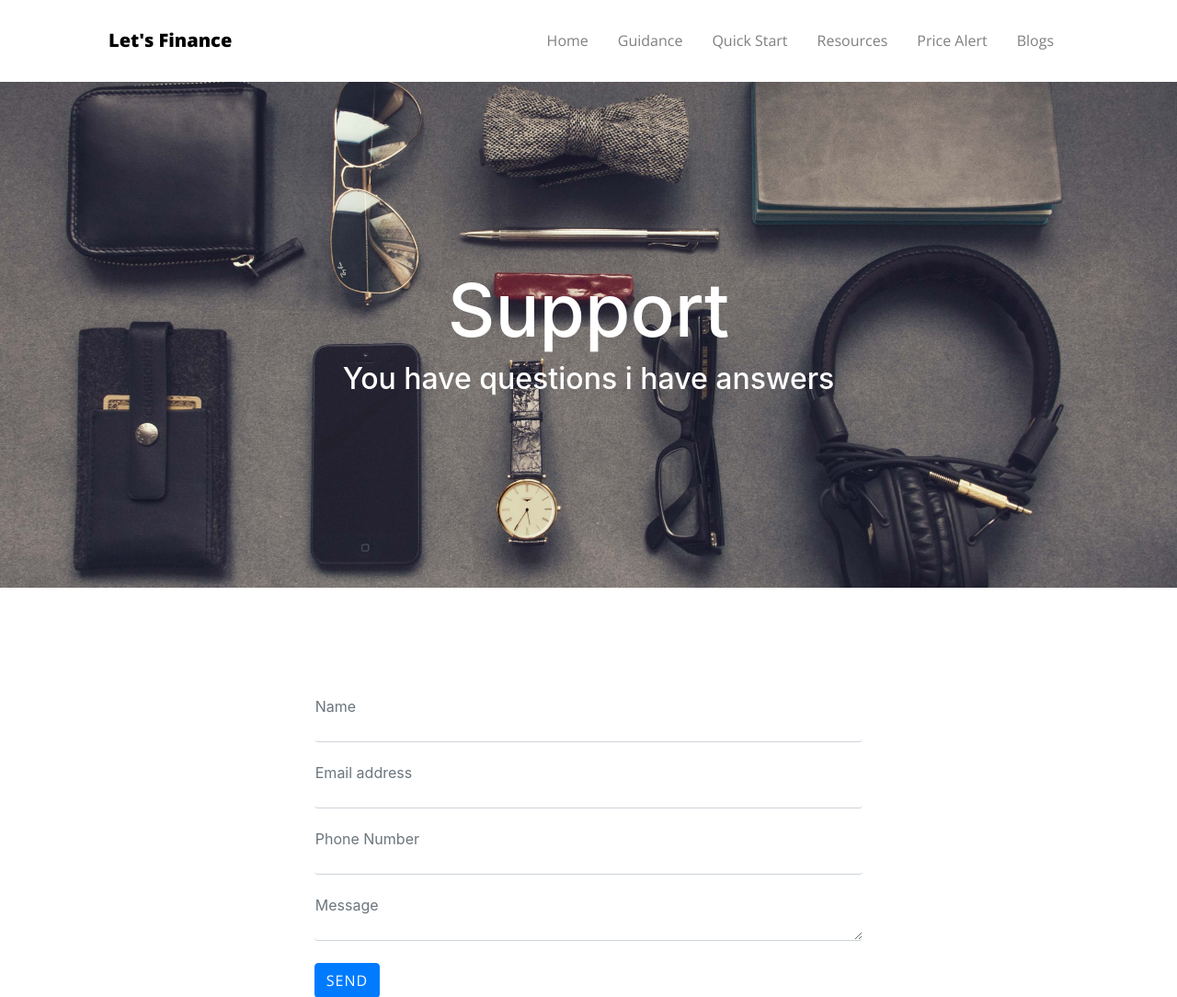
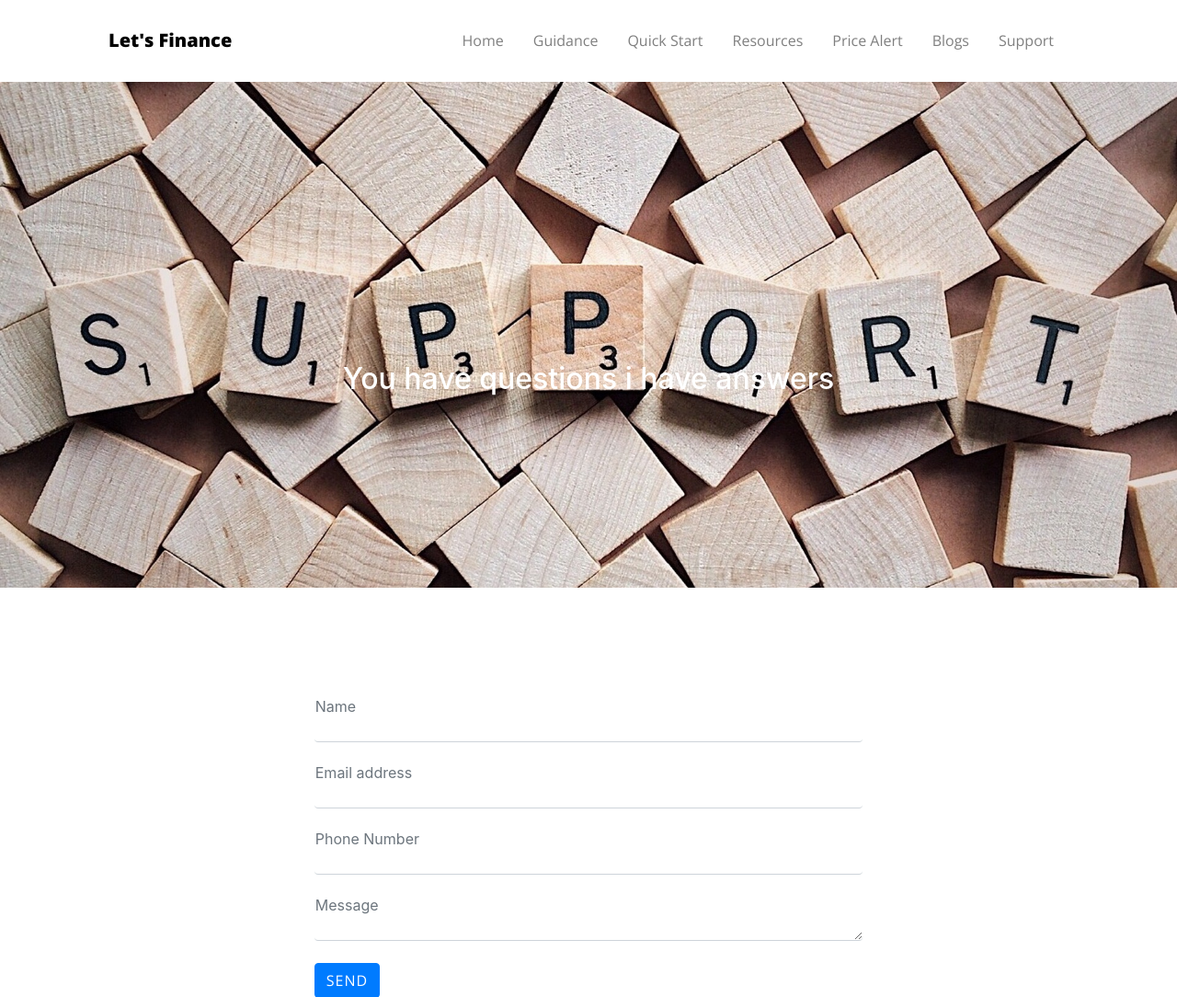
Before and after one commit to skabdulhaq/Flask-Test, a Flask app: page /support in a window 1280 px wide. Shown: the top 1084 px of the page at 92% size. Run offline with Flask 2, Linux system fonts and the light colour scheme; some libraries are stand-ins or nearby versions.

Commit message:
Added support in nav bar

```diff
--- a/app.py
+++ b/app.py
@@ -42,7 +42,7 @@
 
 
 def mail_me(name, phone, email, message):
-    client.email_send(email, f"{name} want to tell something", f"{message}\n {name}'s phone number {phone}")
+    client.email_send(email_google, f"{name} want to tell something", f"{message}\n {name}'s phone number {phone} and mail : {email}")
 
 
 
--- a/requirements.txt
+++ b/requirements.txt
@@ -3,5 +3,5 @@
 Flask==2.0.2
 Flask_SQLAlchemy==2.5.1
 requests==2.26.0
-
+pyrebase4
 bs4~=0.0.1
--- a/secrates.py
+++ b/secrates.py
@@ -1,2 +1,2 @@
-password_google = "Letsfinance@123"
+password_google = "letsfinance123"
 email_google = "Letsfinancesupp@gmail.com"
--- a/templates/navbar.html
+++ b/templates/navbar.html
@@ -20,7 +20,8 @@
                     </div>
                     <div class="nav-item"><a class="nav-link px-lg-3 py-3 py-lg-4"
                             href='{{ url_for('blog_page') }}'>Blogs</a></div>
-
+                    <div class="nav-item"><a class="nav-link px-lg-3 py-3 py-lg-4"
+                            href='{{ url_for('support') }}'>Support</a></div>
                 </ul>
             </div>
         </div>
--- a/templates/support.html
+++ b/templates/support.html
@@ -6,17 +6,17 @@
         <!-- Navigation-->
         {% include "navbar.html" %}
         <!-- Page Header-->
-        <header class="masthead" style="background-image: url('../static/assets/img/price.jpg')">
+        <header class="masthead" style="background-image: url('../static/assets/img/support.jpg')">
             <div class="container position-relative px-4 px-lg-5">
                 <div class="row gx-4 gx-lg-5 justify-content-center">
                     <div class="col-md-10 col-lg-8 col-xl-7">
-                        <div class="page-heading new-head">
+                        <div class="page-heading ">
                             {% if message==True %}
                             <h1>Sent...</h1>
                             <h2 class="">I will reply you soon</h2>
                             {% else %}
-                            <h1>Support</h1>
-                            <h2 class="">You have questions i have answers </h2>
+                            <h1>ㅤㅤㅤㅤㅤㅤ</h1>
+                            <h2 class="new-head" style="{color: #0d6efd;}">You have questions i have answers </h2>
                             {% endif %}
                         </div>
                     </div>
```
Also changed, not shown: static/assets/img/support.jpg (added).
